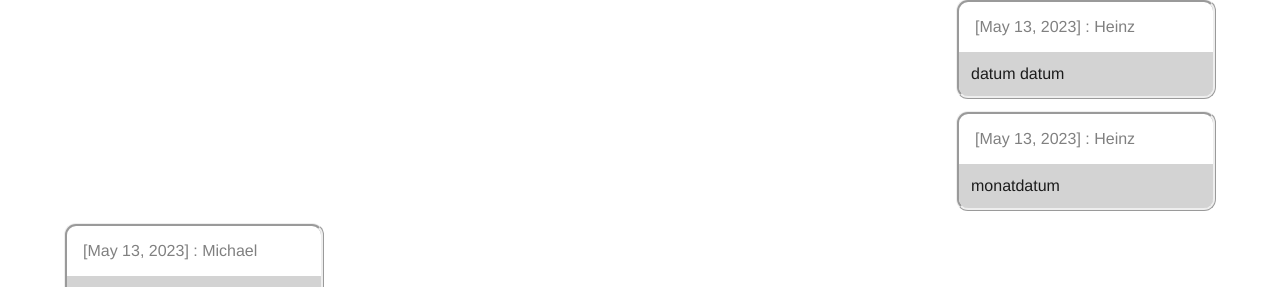
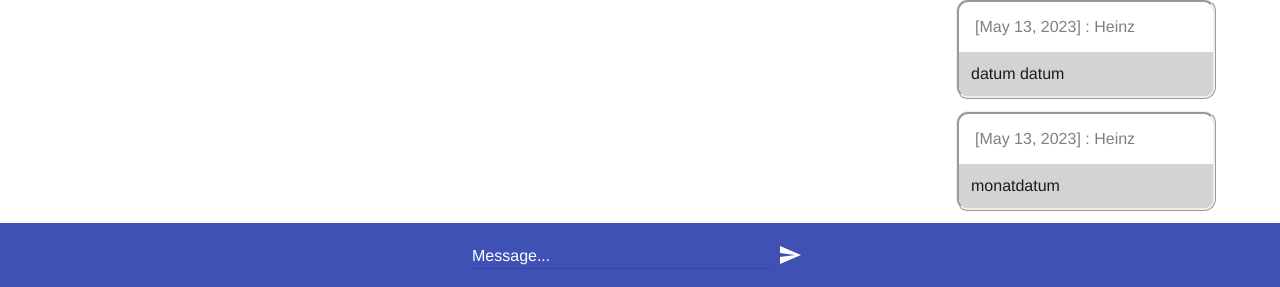
Before and after one commit to HeinzFriess/django-chatApp, a Django app: page /chat/ in a window 1280 px wide. Shown: the part 2313-2600 px from the top of the page. Run offline with Django 4.2, Linux system fonts and the light colour scheme; a user stored in the database is signed in; data comes from the database, SQL or seed files in the repository; both versions use the stored data as it was after the commit.

Commit message:
layout fitting

```diff
--- a/chat/templates/chat/index.html
+++ b/chat/templates/chat/index.html
@@ -26,18 +26,7 @@
 </div>
 
 
-<footer class = "mdl-layout_footer">
-  <form class="mdl-card" onsubmit="sendMessage(); return false" method="POST">
-  {% csrf_token %}
-  <div class="mdl-textfield mdl-js-textfield mdl-textfield--floating-label">
-    <input class="mdl-textfield__input" name="textmessage" type="text" id="messageField">
-    <label class="mdl-textfield__label" for="messageField">Text...</label>
-  </div>
-  <button class="mdl-button mdl-js-button mdl-button--raised mdl-js-ripple-effect mdl-button--accent">
-    Send
-  </button>
-</form>
-</footer>
+
 {% else %}
 <h1>You are not logged in</h1>
 <p>You have to logg in first</p><br>
--- a/static/css/style.css
+++ b/static/css/style.css
@@ -42,6 +42,11 @@
 .mdl-textfield__label {
   right: unset;
   left: unset;
+  color: rgb(255,255,255);
+}
+
+.mdl-layout{
+  overflow-y: hidden;
 }
 
 .backGroundButton{
@@ -49,3 +54,32 @@
     width: 120px;
     cursor: pointer;
 }
+
+.footer{
+  height: 64px;
+  background-color: rgb(63,81,181);
+  z-index: 3;
+  display: flex;
+}
+
+.textfield{
+  color: white;
+  justify-content: center;
+  align-items: center;
+  display: flex;
+  width: 100%;
+}
+
+.tftext{
+  background-color: white;
+  width: 200px;
+}
+.tflabel{
+  width: 200px;
+}
+
+.tfbutton{
+  cursor: pointer;
+  background-color: transparent;
+  border: none;
+}
--- a/static/js/script.js
+++ b/static/js/script.js
@@ -15,9 +15,9 @@ async function sendMessage() {
   fd.append('csrfmiddlewaretoken', csrfToken);
   try {
     document.getElementById('messageContainer').innerHTML += `
-         <div class="mdl-card" id="toDelete">
+         <div class="mdl-card authorMessage" id="toDelete">
           <div class="mdl-card__title">
-            <span class="color-gray"> [${getDate()}] : [${userName}] </span>
+            <span class="color-gray"> [${getDate()}] : ${userName} </span>
           </div>
           <div class="mdl-card__media color-gray" >
             ${messageField.value}
@@ -28,14 +28,13 @@ async function sendMessage() {
       method: 'POST',
       body: fd
     })
-    let json = await response.json();
 
     document.getElementById('toDelete').remove();
 
     document.getElementById('messageContainer').innerHTML += `
-        <div class="mdl-card">
+        <div class="mdl-card authorMessage">
           <div class="mdl-card__title">
-            <span class="color-gray"> [${getDate()}] : [${userName}] </span>
+            <span class="color-gray"> [${getDate()}] : ${userName} </span>
           </div>
           <div class="mdl-card__media color-gray" >
             ${messageField.value}
@@ -43,6 +42,7 @@ async function sendMessage() {
         </div>
       `;
     messageField.value = '';
+    window.scrollTo(0, document.body.scrollHeight || document.documentElement.scrollHeight);
   } catch (error) {
     console.error(error);
   }
--- a/templates/base.html
+++ b/templates/base.html
@@ -50,8 +50,20 @@
         {% endblock %}
       </div>
     </main>
+    <footer class="footer">
+      <form class="textfield" onsubmit="sendMessage(); return false" method="POST">
+        {% csrf_token %}
+        <div class="mdl-textfield mdl-js-textfield">
+          <input class="mdl-textfield__input" name="textmessage" type="text" id="messageField">
+          <label class="mdl-textfield__label" for="messageField">Message...</label>
         </div>
+        <button class="tfbutton"><img src="./../../../static/img/send.svg"></button>
+      </form>
+    </footer>
+  </div>
+
 
 </body>
 <script src="./../../../static/js/script.js"></script>
+
 </html>
```
Also changed, not shown: db.sqlite3, static/img/send.svg (added). Lines whose indentation alone changed are shown as unchanged.
